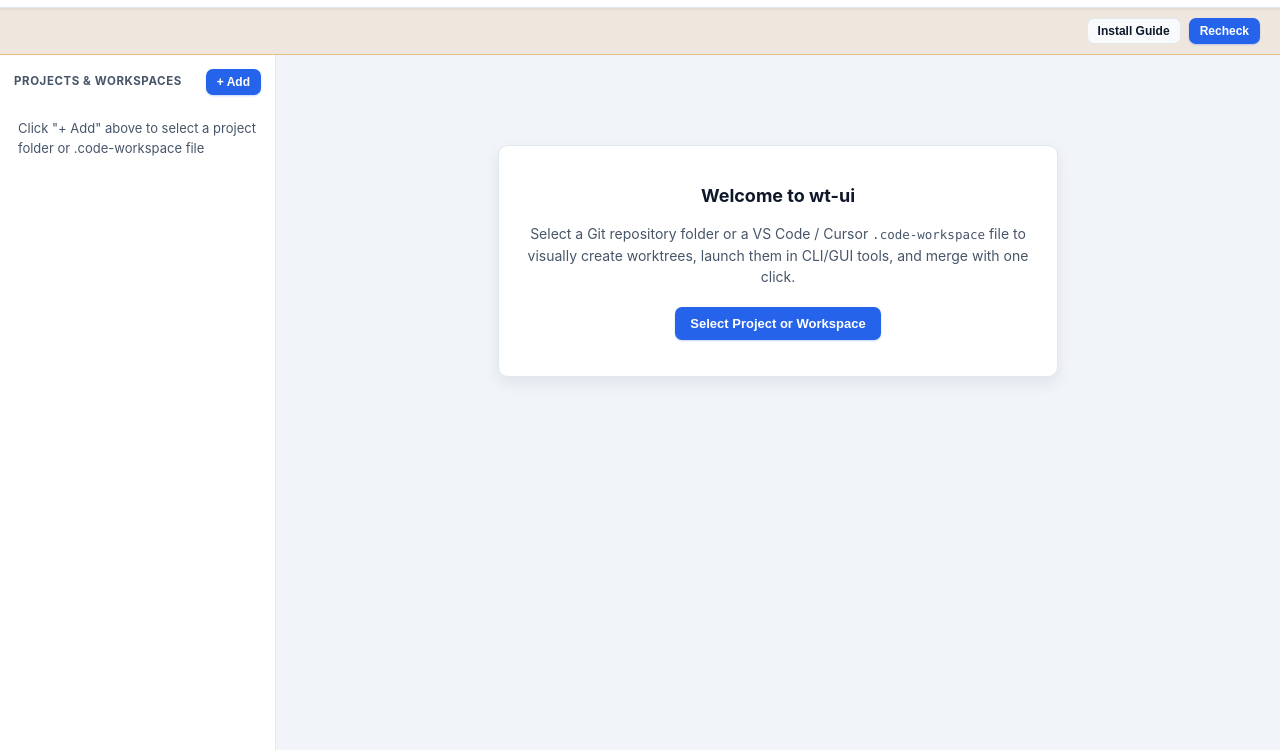
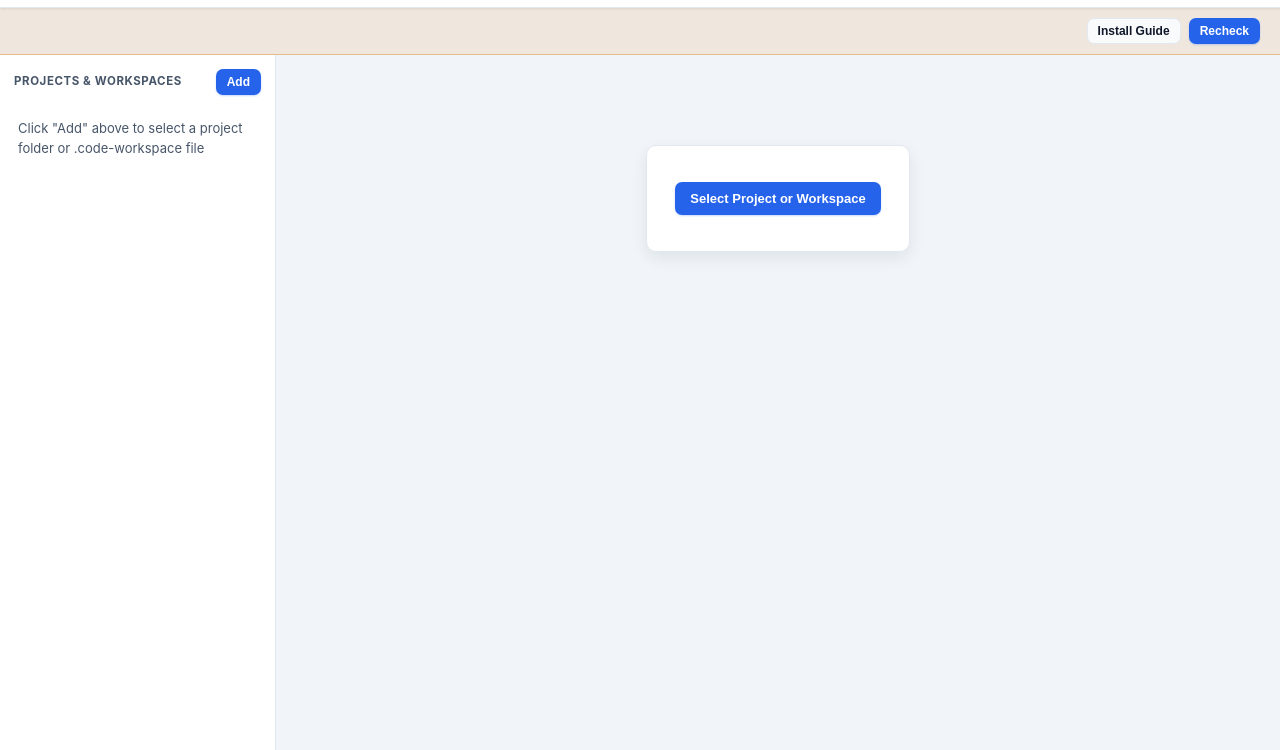
Before and after one commit to undsky/wt-ui, a website with bundled scripts: page public/index.html in a window 1280 px wide. Shown: the part 50-800 px from the top of the page. Built offline with nearby package versions, Linux system fonts and the light colour scheme; files whose address does not match are found by name.

Commit message:
feat: add main HTML interface and i18n support script

```diff
--- a/public/i18n.js
+++ b/public/i18n.js
@@ -13,10 +13,8 @@ export const MESSAGES = {
     viewInstallGuide: '查看安装引导',
     recheckEnv: '重新检测',
     sidebarTitle: '项目与工作区',
-    addBtn: '+ 添加',
-    emptySidebarHint: '点击上方「+ 添加」选择项目文件夹或 .code-workspace 文件',
-    welcomeTitle: '欢迎使用 wt-ui',
-    welcomeDesc: '选择一个 Git 项目文件夹或 VS Code / Cursor 的 <code>.code-workspace</code> 工作区文件，即可可视化创建工作树、用 CLI/GUI 工具打开开发，并在完成后一键合并。',
+    addBtn: '添加',
+    emptySidebarHint: '点击上方「添加」选择项目文件夹或 .code-workspace 文件',
     chooseProjectOrWs: '选择项目或工作区',
     openTabsLabel: '已打开的项目',
     branchNameLabel: '分支名称',
@@ -74,7 +72,7 @@ export const MESSAGES = {
     remoteMergeDeleteHtml: '合并后删除该远程源分支 (<code>git push --delete</code>)',
     cancelBtn: '取消',
     confirmMergeBtn: '确认合并',
-    toolsModalTitle: '开发工具配置',
+    toolsModalTitle: '工具配置',
     toolKindLabel: '类型',
     toolKindCliOption: '命令行 (CLI)',
     toolKindGuiOption: '图形界面 (GUI)',
@@ -82,7 +80,7 @@ export const MESSAGES = {
     toolCmdLabel: '可执行命令',
     toolArgsLabel: '默认参数',
     toolArgsPlaceholder: '如 .',
-    addToolBtn: '添加工具',
+    addToolBtn: '添加',
     saveChangesBtn: '保存修改',
     installModalTitle: 'Worktrunk 安装与环境引导',
     autoInstallBtn: '国内源自动安装',
@@ -239,10 +237,8 @@ export const MESSAGES = {
     viewInstallGuide: 'Install Guide',
     recheckEnv: 'Recheck',
     sidebarTitle: 'Projects & Workspaces',
-    addBtn: '+ Add',
-    emptySidebarHint: 'Click "+ Add" above to select a project folder or .code-workspace file',
-    welcomeTitle: 'Welcome to wt-ui',
-    welcomeDesc: 'Select a Git repository folder or a VS Code / Cursor <code>.code-workspace</code> file to visually create worktrees, launch them in CLI/GUI tools, and merge with one click.',
+    addBtn: 'Add',
+    emptySidebarHint: 'Click "Add" above to select a project folder or .code-workspace file',
     chooseProjectOrWs: 'Select Project or Workspace',
     openTabsLabel: 'Open projects',
     branchNameLabel: 'Branch Name',
@@ -308,7 +304,7 @@ export const MESSAGES = {
     toolCmdLabel: 'Command',
     toolArgsLabel: 'Default Args',
     toolArgsPlaceholder: 'e.g. .',
-    addToolBtn: 'Add Tool',
+    addToolBtn: 'Add',
     saveChangesBtn: 'Save Changes',
     installModalTitle: 'Worktrunk Setup & Environment Guide',
     autoInstallBtn: 'Auto Install (CN Mirror)',
--- a/public/index.html
+++ b/public/index.html
@@ -79,10 +79,10 @@
         <aside class="sidebar">
           <div class="sidebar-header">
             <span class="sidebar-title" data-i18n="sidebarTitle">项目与工作区</span>
-            <button id="btn-add-target" class="btn btn-primary btn-sm" data-i18n="addBtn">+ 添加</button>
+            <button id="btn-add-target" class="btn btn-primary btn-sm" data-i18n="addBtn">添加</button>
           </div>
           <div id="project-tree" class="project-tree">
-            <div class="empty-hint" data-i18n="emptySidebarHint">点击上方「+ 添加」选择项目文件夹或 .code-workspace 文件</div>
+            <div class="empty-hint" data-i18n="emptySidebarHint">点击上方「添加」选择项目文件夹或 .code-workspace 文件</div>
           </div>
         </aside>
 
@@ -90,8 +90,6 @@
           <div id="project-tabs" class="project-tabs hidden" role="tablist" data-i18n-aria="openTabsLabel" aria-label="已打开的项目"></div>
 
           <div id="no-project-state" class="empty-state">
-            <h2 data-i18n="welcomeTitle">欢迎使用 wt-ui</h2>
-            <p data-i18n-html="welcomeDesc">选择一个 Git 项目文件夹或 VS Code / Cursor 的 <code>.code-workspace</code> 工作区文件，即可可视化创建工作树、用 CLI/GUI 工具打开开发，并在完成后一键合并。</p>
             <button id="btn-empty-add" class="btn btn-primary" data-i18n="chooseProjectOrWs">选择项目或工作区</button>
           </div>
 
@@ -298,7 +296,7 @@
       <div class="modal-backdrop" data-close="modal-tools"></div>
       <div class="modal-dialog modal-lg">
         <div class="modal-header">
-          <h3 data-i18n="toolsModalTitle">开发工具配置</h3>
+          <h3 data-i18n="toolsModalTitle">工具配置</h3>
           <button class="btn-icon" data-close="modal-tools">✕</button>
         </div>
         <div class="modal-body">
@@ -327,7 +325,7 @@
                 </div>
                 <div class="tool-form-actions">
                   <button type="button" id="btn-cancel-tool-edit" class="btn btn-ghost btn-sm hidden" data-i18n="cancelBtn">取消</button>
-                  <button type="submit" id="btn-tool-submit" class="btn btn-primary" data-i18n="addToolBtn">添加工具</button>
+                  <button type="submit" id="btn-tool-submit" class="btn btn-primary" data-i18n="addToolBtn">添加</button>
                 </div>
               </div>
             </form>
```
